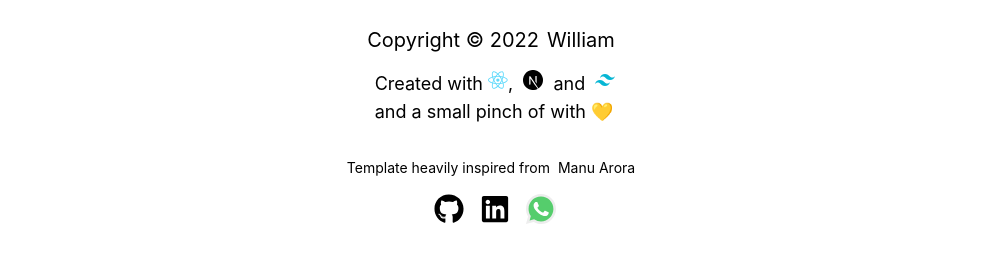
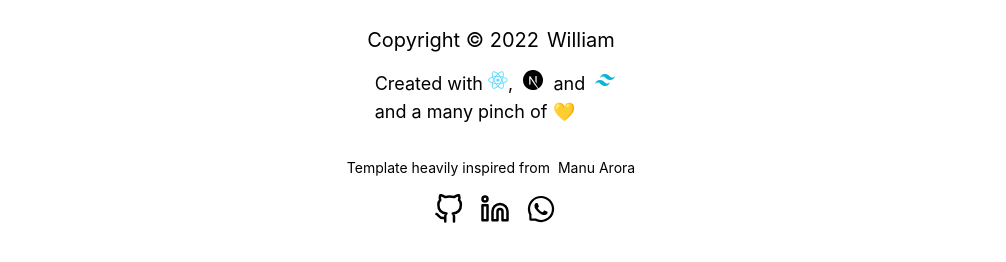
Before and after one commit to William9923/williamong, a Next.js app: page / in a window 1280 px wide. Shown: the part 786-1048 px from the top of the page, without its empty margins (145-1151 px from the left). Built offline with nearby package versions, Linux system fonts and the light colour scheme; a web font is replaced by a local one.

Commit message:
refactor: footer components

```diff
--- a/components/Footer.js
+++ b/components/Footer.js
@@ -1,61 +1,91 @@
 import React from "react";
-import { ReactLogo, GithubLogo, WhatsappLogo, LinkedInLogo, TailwindLogo, NextJsLogo } from "./logo";
+import { FiGithub, FiTwitter, FiSlack, FiLinkedin } from "react-icons/fi";
+import { AiOutlineWhatsApp } from "react-icons/ai";
+import { HiOutlineQuestionMarkCircle } from "react-icons/hi";
 
+import { HoverItem } from "@components/ui/HoverItem";
+
+import { ReactLogo, TailwindLogo, NextJsLogo } from "./logo";
+
+// TODO: Make data dyanamic (fetch from data store...)
 const name = "William"
+const link = "https://google.com"
+const logoSize = 30
+const canConnectWith = ["github", "linkedin", "wa"]
 
 export default function Footer() {
   return (
-    <>
     <div className="max-w-6xl mx-auto px-4 md:py-20">
       <div className="flex flex-col space-y-4 justify-center items-center mt-8">
         <div className="text-xl">
           <p>Copyright &copy; {new Date().getFullYear()}
-              <div className="inline-block transform hover:scale-110 hover:-rotate-3 transition duration-300">
+            <HoverItem color="blue">
               <a
-                  className="hover:bg-blue-500 rounded-md px-2 py-1  hover:text-gray-50"
-                  href="https://manuarora.in"
+                className="rounded-md px-2 py-1"
+                href={link}
               >
                 {name}
               </a>
-              </div>
+            </HoverItem>
           </p>
         </div>
         <div className="text-lg">
           Created with {" "}
-            <span className="inline-block">
-              <ReactLogo width={20} height={20} />
-            </span>
-            , &nbsp;
-            <span className="inline-block">
-              <NextJsLogo width={20} height={20} />
-            </span>
-            &nbsp; and &nbsp;
-            <span className="inline-block">
-              <TailwindLogo width={20} height={20} />
-            </span>
-
-            <br />
-            and a small pinch of with 💛
+          <span className="inline-block"><ReactLogo width={20} height={20} /></span>, &nbsp;
+          <span className="inline-block"><NextJsLogo width={20} height={20} /></span>&nbsp; and &nbsp;
+          <span className="inline-block"><TailwindLogo width={20} height={20} /></span><br />
+          and a many pinch of 💛
         </div>
         <div></div>
         <div className="text-sm">
           Template heavily inspired from
-            <div className="inline-block transform hover:scale-110 hover:-rotate-3 transition duration-300">
+          <HoverItem color="red">
             <a
-                className="hover:bg-red-500 rounded-md px-2 py-1  hover:text-gray-50"
+              className="rounded-md px-2 py-1 hover:text-gray-50"
               href="https://manuarora.in"
             >
               Manu Arora
             </a>
-            </div>
+          </HoverItem>
         </div>
         <div className="space-x-4 flex flex-row items-center">
-            <GithubLogo width={30} height={30} />
-            <LinkedInLogo width={30} height={30} />
-            <WhatsappLogo width={30} height={30} />
+          {canConnectWith.map((method, idx) => (
+            <HoverItem color="red">
+              <ConnectMethod key={idx} method={method} link={"https://google.com"} />
+            </HoverItem>
+          ))}
         </div>
       </div>
     </div>
-    </>
   );
 }
+
+// Add based on requirement..
+const getConnectMethodComponent = (method, size) => {
+  switch (method) {
+    case "github":
+      return <FiGithub size={size} />
+      break;
+    case "linkedin":
+      return <FiLinkedin size={size} />
+    case "wa":
+      return <AiOutlineWhatsApp size={size} />
+    case "slack":
+      return <FiSlack size={size} />
+    case "twitter":
+      return <FiTwitter size={size} />
+    default:
+      return <HiOutlineQuestionMarkCircle size={size} />
+  }
+}
+
+const ConnectMethod = ({ method, link }) => {
+  const component = getConnectMethodComponent(method, logoSize)
+  return <a
+    href={link}
+    target="_blank"
+  >
+    {component != null && component}
+  </a>
+
+}
--- a/components/Hero.js
+++ b/components/Hero.js
@@ -1,7 +1,7 @@
 import React from "react";
 
 import { RoughNotationGroup } from "react-rough-notation";
-import { RainbowHighlight } from "@components/RainbowHighlight";
+import { RainbowHighlight } from "@components/ui/RainbowHighlight";
 import userData from "@constants/data";
 import colors from "@constants/colors"
 
--- a/components/PageTitle.js
+++ b/components/PageTitle.js
@@ -1,7 +1,7 @@
 import React from "react";
 import colors from "@constants/colors";
 import { RoughNotationGroup } from "react-rough-notation";
-import { RainbowHighlight } from "./RainbowHighlight";
+import { RainbowHighlight } from "./ui/RainbowHighlight";
 
 export default ({ title, quotes }) => (
     <>
--- /dev/null
+++ b/components/ui/HoverItem.js
@@ -0,0 +1,9 @@
+import React from "react";
+export const HoverItem = ({ color, children }) => {
+
+    return (
+        <div className={`inline-block hover:bg-${color}-500 rounded-md hover:text-gray-50 transform hover:scale-110 hover:-rotate-3 transition duration-300`}>
+            {children}
+        </div>
+    );
+};
```
Also changed, not shown: components/ui/RainbowHighlight.js (renamed from components/RainbowHighlight.js). Lines whose indentation alone changed are shown as unchanged.
